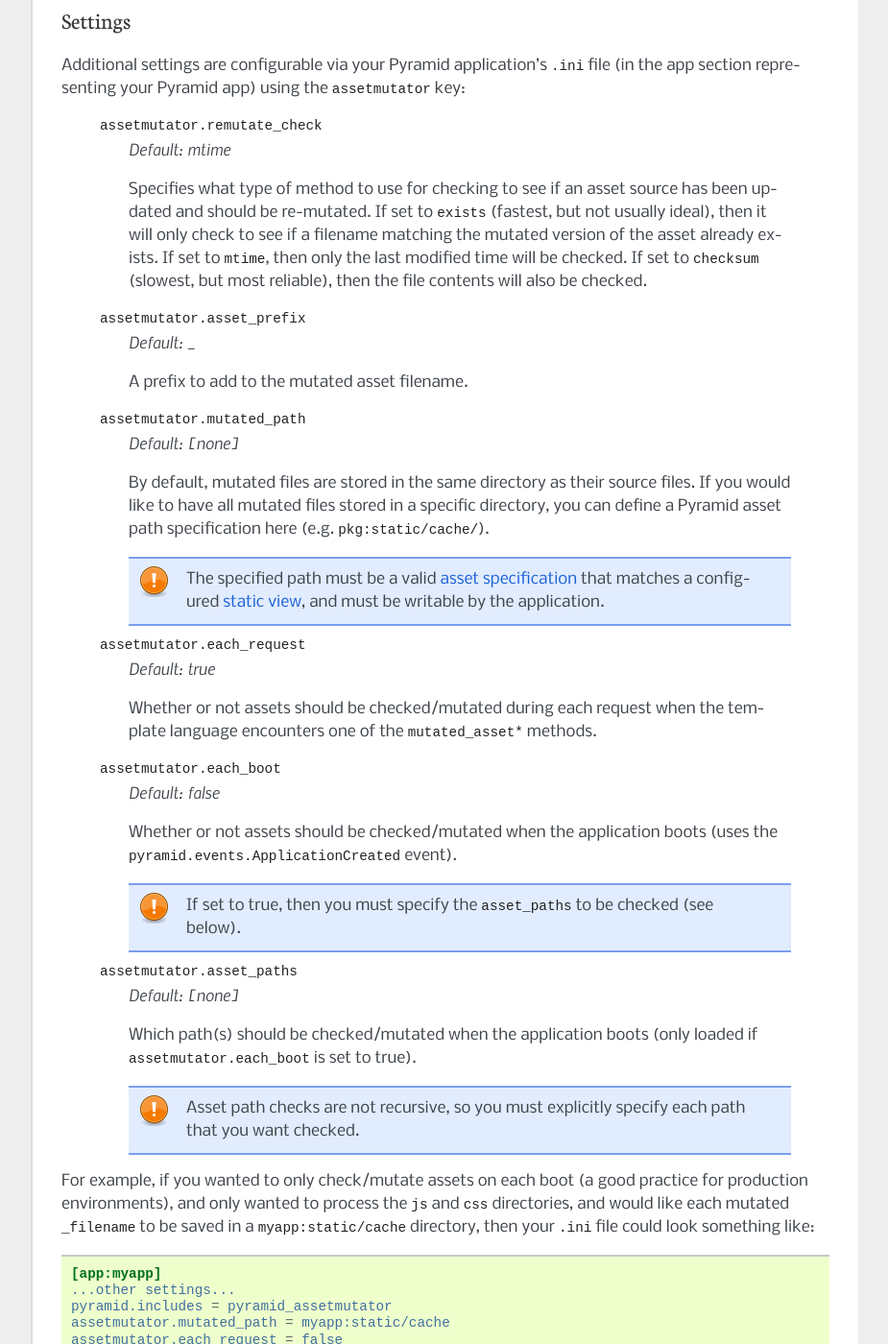
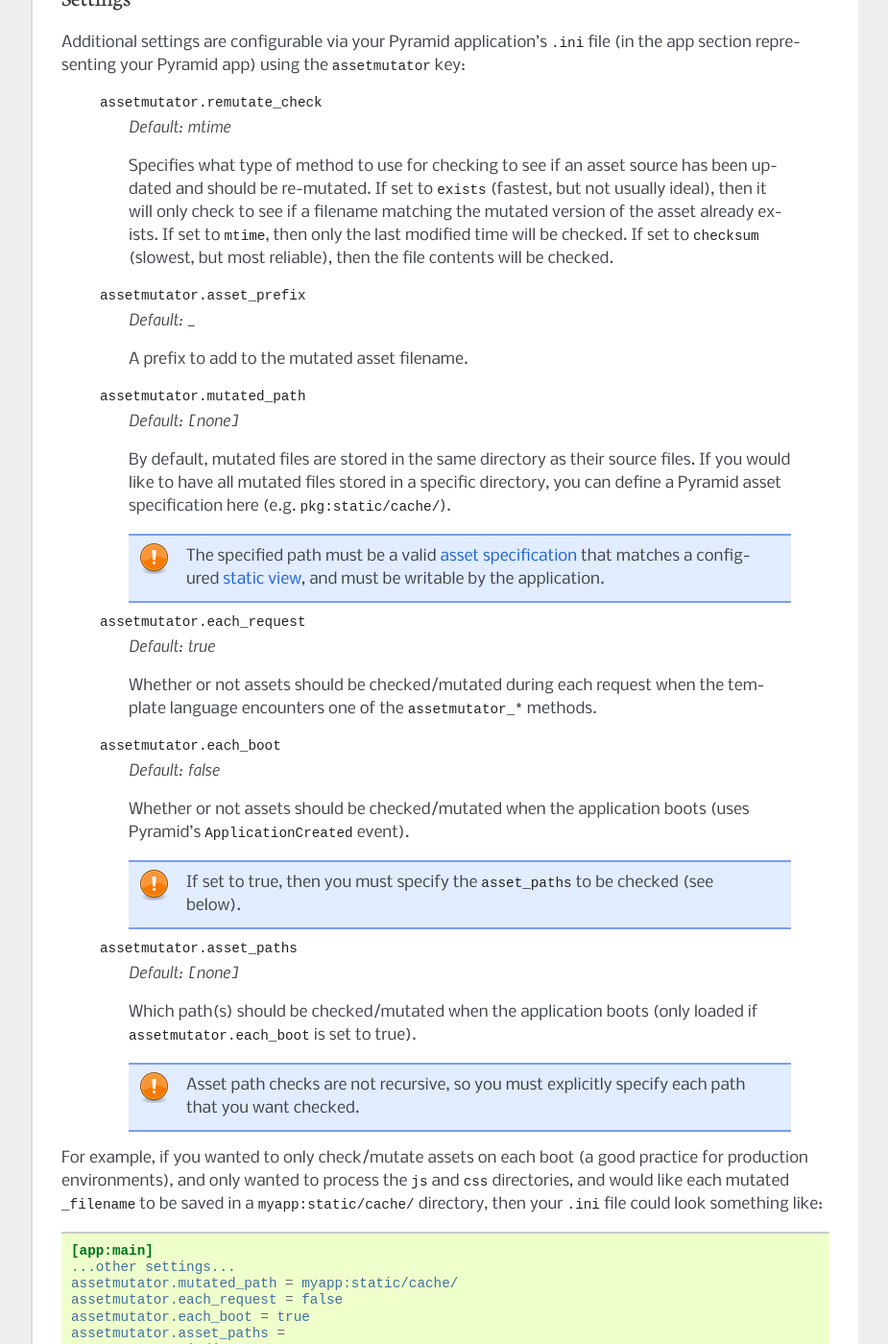
Before and after one commit to seedifferently/pyramid_assetmutator, a Sphinx documentation site: the page built from docs/index.rst, in a window 1280 px wide and 1400 px high, scrolled down 3404 px. Shown: the whole window at 96% size, without its empty margins (198-1123 px from the left). Built offline with Sphinx 7.4.7, drawn with Linux system fonts in a browser that asks for light colours; some of the changed text lies outside the part shown.

Commit message:
Documentation updates

```diff
--- a/README.rst
+++ b/README.rst
@@ -18,7 +18,7 @@
 
 To install, simply::
 
-    pip install http://github.com/seedifferently/pyramid_assetmutator/archive/master.zip#egg=pyramid_assetmutator
+    pip install pyramid_assetmutator
 
 * You'll need to have `Python`_ 2.6+ and `pip`_ installed.
 
--- a/docs/conf.py
+++ b/docs/conf.py
@@ -263,4 +263,7 @@
 
 
 # Example configuration for intersphinx: refer to the Python standard library.
-intersphinx_mapping = {'http://docs.python.org/': None}
+intersphinx_mapping = {
+    'python': ('http://docs.python.org/', None),
+    'pyramid': ('http://pyramid.readthedocs.org/en/latest/', None)
+}
--- a/docs/index.rst
+++ b/docs/index.rst
@@ -33,21 +33,22 @@
 Setup
 -----
 
-Once ``pyramid_assetmutator`` is installed, you must include it into your
-Pyramid project's configuration. This is typically done using the
-``config.include`` mechanism in your project's ``__init__.py``:
+Once ``pyramid_assetmutator`` is installed, you must include it in your Pyramid
+project's configuration. This is typically done using Pyramid's
+:meth:`config.include <pyramid.config.Configurator.include>` mechanism in your
+project's ``__init__.py``:
 
 .. code-block:: python
 
     config = Configurator(...)
     config.include('pyramid_assetmutator')
 
-Next, you must assign one or more *mutators* via the
+Next, you must assign one or more *mutators* via the new
 :meth:`~pyramid_assetmutator.assign_assetmutator` configuration method, so that
 it knows what type of assets you want mutated. The configuration syntax for your
 Pyramid project's ``__init__.py`` is::
 
-    config.assign_assetmutator('CURRENT_EXTENSION', 'COMMAND', 'NEW_EXTENSION')
+    config.assign_assetmutator('CURRENT EXTENSION', 'COMMAND', 'NEW EXTENSION')
 
 For example, the following configuration would activate ``pyramid_assetmutator``
 and initialize mutators for CoffeeScript and LESS files (allowing them to be
@@ -120,18 +123,18 @@
 
 .. code-block:: xml
 
-    <script src="${assetmutator_url(assetmutator_assetpath('pkg:static/js/test.coffee')}"
+    <script src="${assetmutator_url(assetmutator_assetpath('pkg:static/js/test.coffee'))}"
             type="text/javascript"></script>
 
-.. _asset specification: http://pyramid.readthedocs.org/en/latest/glossary.html#term-asset-specification
 .. _Chameleon: http://chameleon.repoze.org/
 
 
 Mutators
 --------
 
-You can assign as many mutators as you like using the configurator method, but
-it is important to keep in mind the following:
+You can assign as many mutators as you like using the
+``config.assign_assetmutator`` method, but it is important to keep in mind the
+following:
 
     * The mutator ``COMMAND`` must be installed, must be executable by the
       Pyramid process, and by default must *output the mutated data to stdout*.
@@ -194,7 +197,7 @@
         filename matching the mutated version of the asset already exists.
         If set to ``mtime``, then only the last modified time will be checked.
         If set to ``checksum`` (slowest, but most reliable), then the file
-        contents will also be checked.
+        contents will be checked.
 
     ``assetmutator.asset_prefix``
         *Default: _*
@@ -206,8 +209,8 @@
 
         By default, mutated files are stored in the same directory as their
         source files. If you would like to have all mutated files stored in a
-        specific directory, you can define a Pyramid asset path specification
-        here (e.g. ``pkg:static/cache/``).
+        specific directory, you can define a Pyramid asset specification here
+        (e.g. ``pkg:static/cache/``).
 
         .. note:: The specified path must be a valid `asset specification`_ that
                   matches a configured `static view`_, and must be writable by
@@ -217,14 +220,15 @@
         *Default: true*
 
         Whether or not assets should be checked/mutated during each request
-        when the template language encounters one of the ``mutated_asset*``
+        when the template language encounters one of the ``assetmutator_*``
         methods.
 
     ``assetmutator.each_boot``
         *Default: false*
 
         Whether or not assets should be checked/mutated when the application
-        boots (uses the ``pyramid.events.ApplicationCreated`` event).
+        boots (uses Pyramid's :class:`~pyramid.events.ApplicationCreated`
+        event).
 
         .. note:: If set to true, then you must specify the ``asset_paths`` to
                   be checked (see below).
@@ -241,15 +245,14 @@
 For example, if you wanted to only check/mutate assets on each boot (a good
 practice for production environments), and only wanted to process the ``js``
 and ``css`` directories, and would like each mutated ``_filename`` to be saved
-in a ``myapp:static/cache`` directory, then your ``.ini`` file could look
+in a ``myapp:static/cache/`` directory, then your ``.ini`` file could look
 something like:
 
 .. code-block:: ini
 
-    [app:myapp]
+    [app:main]
     ...other settings...
-    pyramid.includes = pyramid_assetmutator
-    assetmutator.mutated_path = myapp:static/cache
+    assetmutator.mutated_path = myapp:static/cache/
     assetmutator.each_request = false
     assetmutator.each_boot = true
     assetmutator.asset_paths =
```
Also changed, not shown: other parts of docs/index.rst (+7 -5 lines), pyramid_assetmutator/__init__.py (+10 -7 lines).
